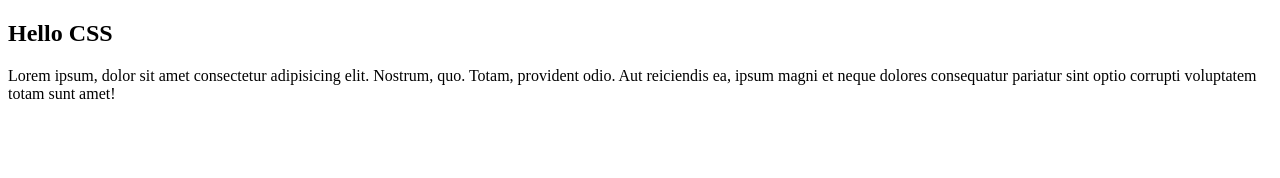
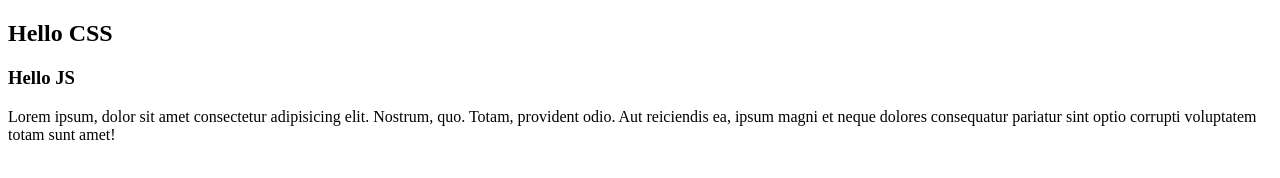
Before and after one commit to saponalibpl/second-repo, a plain HTML site: page index.html in a window 1280 px wide. Drawn offline with Linux system fonts and the light colour scheme.

Commit message:
Update index.html

```diff
--- a/index.html
+++ b/index.html
@@ -7,6 +7,7 @@
 </head>
 <body>
     <h2>Hello CSS</h2>
+    <h3>Hello JS</h3>
     <p>Lorem ipsum, dolor sit amet consectetur adipisicing elit. Nostrum, quo. Totam, provident odio. Aut reiciendis ea, ipsum magni et neque dolores consequatur pariatur sint optio corrupti voluptatem totam sunt amet!</p>
 </body>
 </html>
```
